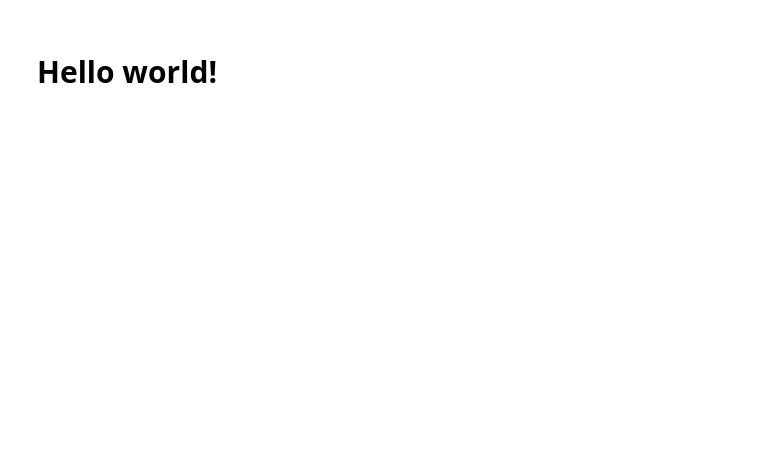
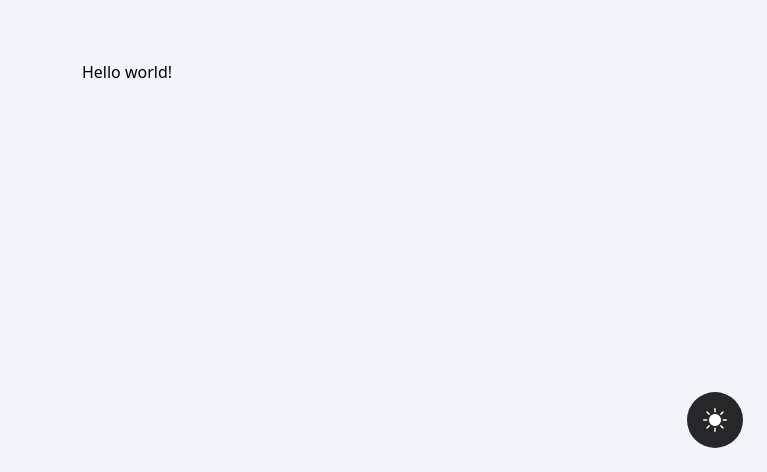
Before and after one commit to valenthyne-ut/see-ya, a Vue app: page / in a window 1280 px wide. Shown: the part 328-800 px from the top of the page, without its empty margins (513-1280 px from the left). Built offline with nearby package versions, Linux system fonts and the light colour scheme.

Commit message:
Implement color theme toggler

```diff
--- a/package.json
+++ b/package.json
@@ -10,10 +10,11 @@
     "build-only": "vite build",
     "type-check": "vue-tsc --build --force",
     "lint": "eslint . --ext .vue,.js,.jsx,.cjs,.mjs,.ts,.tsx,.cts,.mts --fix --ignore-path .gitignore",
-	"deploy": "node ./scripts/deploy-pages.js"
+    "deploy": "node ./scripts/deploy-pages.js"
   },
   "dependencies": {
     "autoprefixer": "^10.4.17",
+    "bootstrap-icons": "^1.11.3",
     "execa": "^8.0.1",
     "pinia": "^2.1.7",
     "postcss": "^8.4.35",
--- a/src/App.vue
+++ b/src/App.vue
@@ -1,6 +1,25 @@
 <script setup lang="ts">
+	import { onMounted } from "vue";
+	import ThemeToggler from "./components/ThemeToggler.vue";
+	import { PREFERRED_THEME_LOCALSTORAGE_KEY_NAME, useThemeStore } from "./stores/ThemeStore";
+
+	const themeStore = useThemeStore();
+
+	onMounted(() => {
+		const theme = localStorage.getItem(PREFERRED_THEME_LOCALSTORAGE_KEY_NAME);
+		const themeInStorage = (theme !== null && !isNaN(Number.parseInt(theme)));
+
+		if(themeInStorage) {
+			themeStore.setTheme(Number.parseInt(theme));
+		}
+	});
 </script>
 
 <template>
-	<RouterView />
+	<RouterView
+	class="w-100 h-screen flex justify-center items-center
+		transition-colors duration-500
+		bg-slate-100
+		dark:bg-zinc-700 dark:text-white" />
+	<ThemeToggler class="z-10 absolute right-6 bottom-6" />
 </template>
--- /dev/null
+++ b/src/components/ThemeToggler.vue
@@ -0,0 +1,28 @@
+<script setup lang="ts">
+	import { THEMES, useThemeStore } from "@/stores/ThemeStore";
+
+	const themeStore = useThemeStore();
+
+	function toggleTheme() {
+		switch(themeStore.curTheme) {
+		case THEMES.LIGHT:
+			themeStore.setTheme(THEMES.DARK);
+			break;
+		case THEMES.DARK: default:
+			themeStore.setTheme(THEMES.LIGHT);
+			break;
+		}
+	}
+</script>
+
+<template>
+	<button type="button"
+		@click="toggleTheme"
+		class="w-14 h-14 p-2 rounded-full
+			transition-colors
+			bg-zinc-800 text-white hover:bg-zinc-700 active:bg-zinc-800
+			dark:bg-zinc-900 dark:hover:bg-zinc-800 dark:active:bg-zinc-900">
+		<span class="bi-sun-fill text-2xl" v-if="themeStore.curTheme === THEMES.LIGHT"></span>
+		<span class="bi-moon-stars-fill text-2xl" v-else></span>
+	</button>
+</template>
--- a/src/main.ts
+++ b/src/main.ts
@@ -1,4 +1,5 @@
 import "./main.css";
+import "bootstrap-icons/font/bootstrap-icons.min.css";
 
 import { createApp } from "vue";
 import { createPinia } from "pinia";
--- /dev/null
+++ b/src/stores/ThemeStore.ts
@@ -0,0 +1,23 @@
+import { defineStore } from "pinia";
+import { computed, ref } from "vue";
+
+export enum THEMES {
+	LIGHT = 0,
+	DARK = 1
+}
+
+export const PREFERRED_THEME_LOCALSTORAGE_KEY_NAME = "preferred-theme";
+
+export const useThemeStore = defineStore("theme", () => {
+	const _theme = ref<THEMES>(THEMES.LIGHT);
+
+	const curTheme = computed(() => { return _theme.value; });
+
+	function setTheme(newTheme: THEMES) {
+		_theme.value = newTheme;
+		localStorage.setItem(PREFERRED_THEME_LOCALSTORAGE_KEY_NAME, newTheme.toString());
+		document.documentElement.classList.toggle("dark", _theme.value == 1);
+	}
+
+	return { _theme, curTheme, setTheme };
+});
--- a/src/views/RootView.vue
+++ b/src/views/RootView.vue
@@ -3,5 +3,5 @@
 </script>
 
 <template>
-	<main class="w-100 h-screen flex justify-center items-center text-3xl font-bold">Hello world!</main>
+	<main>Hello world!</main>
 </template>
--- a/tailwind.config.js
+++ b/tailwind.config.js
@@ -1,5 +1,6 @@
 /** @type {import('tailwindcss').Config} */
 export default {
+	darkMode: "class",
 	content: [
 		"./index.html",
 		"./src/**/*.{vue,js,ts}"
```
Also changed, not shown: 1 other file (tests, documents, lock files or other folders).
